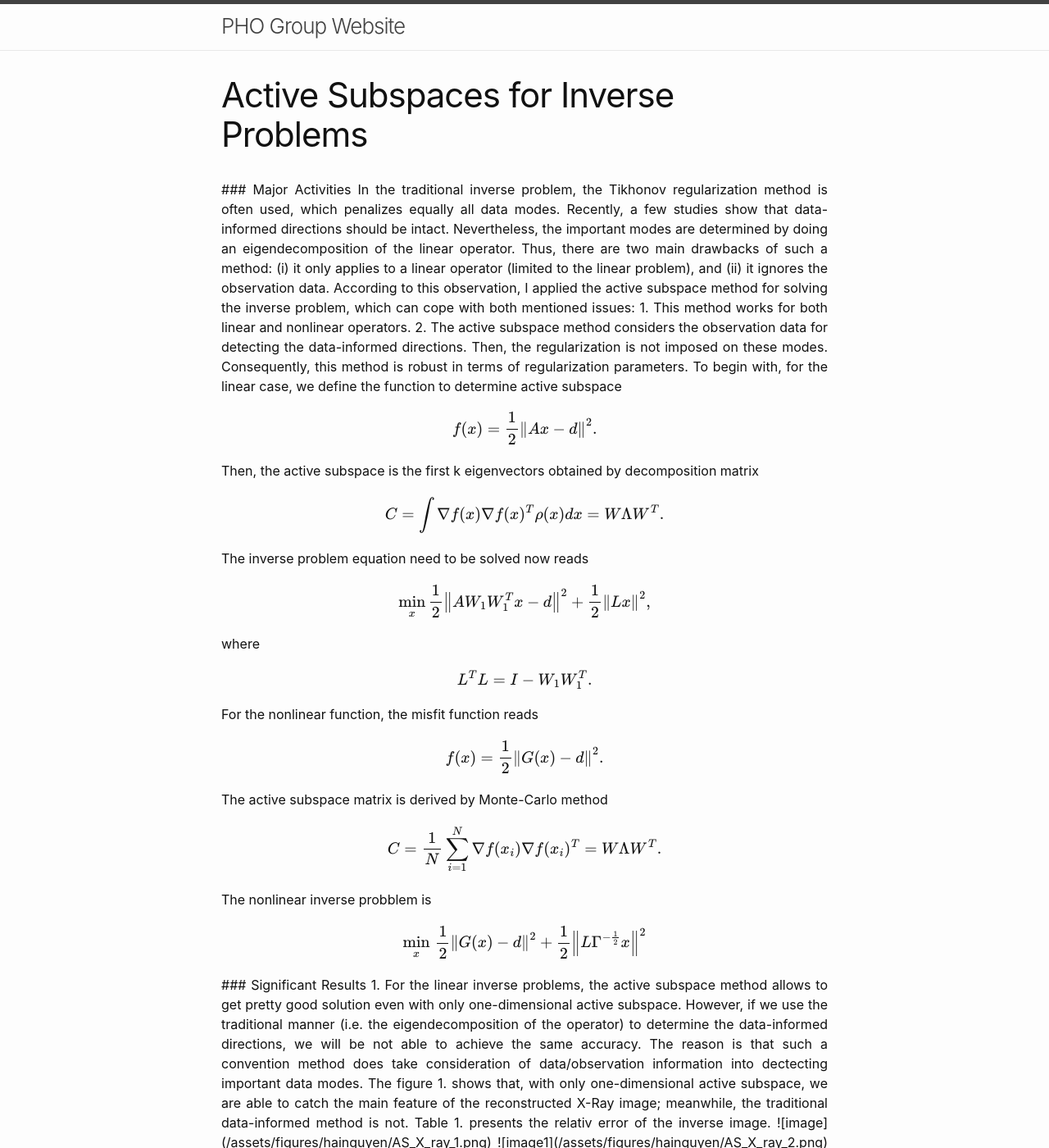
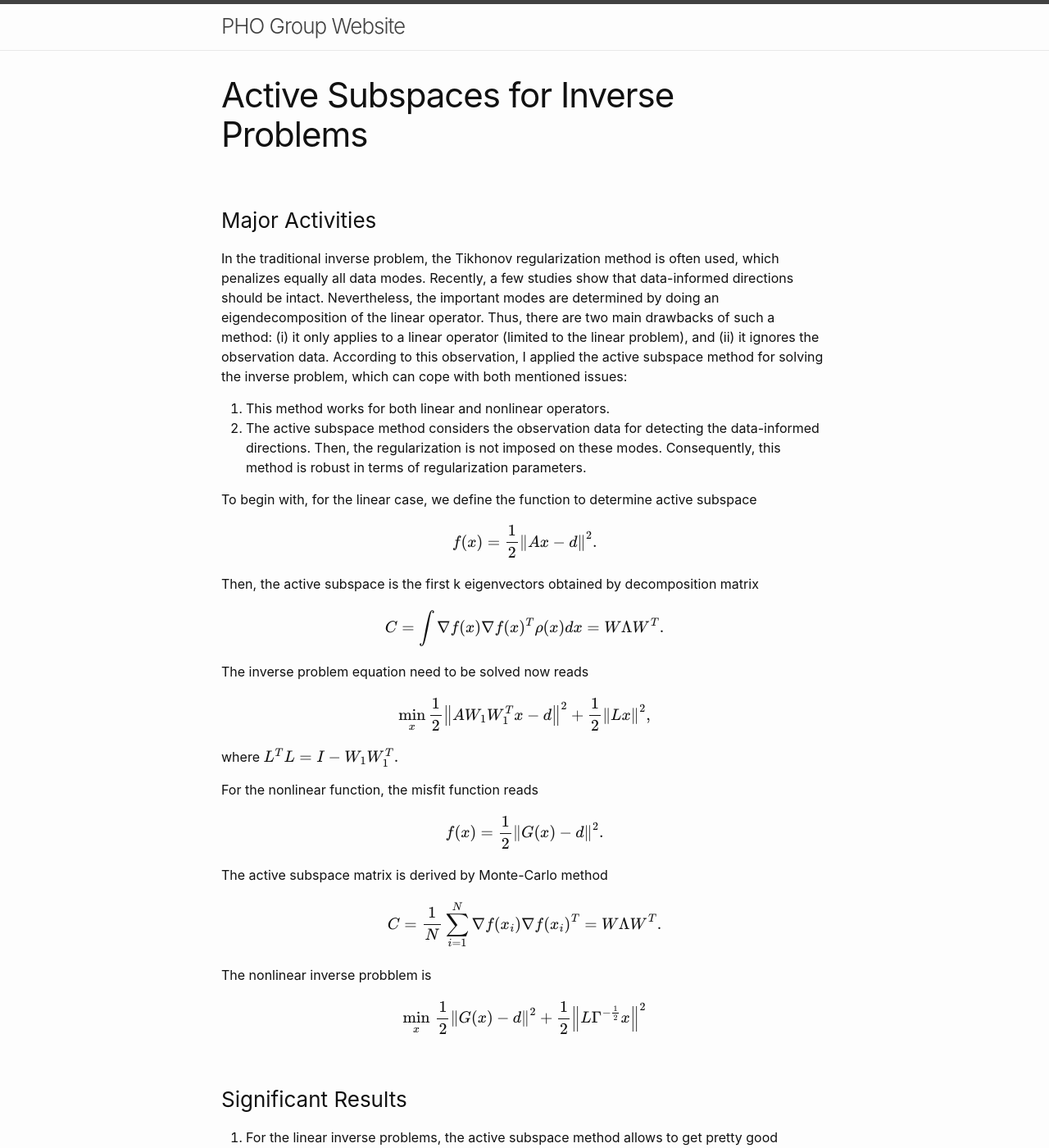
Before and after one commit to tscott-00/phogroup.github.io, a Jekyll site: the page built from cdse/active_subspaces_inverse_problems.md, in a window 1280 px wide and 1400 px high. Shown: the whole window at 82% size. Built offline with Jekyll 4.4.1, drawn with Linux system fonts in a browser that asks for light colours; formulas are drawn with MathJax 3; some of the changed text lies outside the part shown.

Commit message:
Hai fixed

```diff
--- a/cdse/active_subspaces_inverse_problems.md
+++ b/cdse/active_subspaces_inverse_problems.md
@@ -3,8 +3,6 @@ layout: page
 title: Active Subspaces for Inverse Problems
 permalink: /cdse/active_subspaces_inverse_problems
 ---
-
-<div style="text-align: justify">
 
 ### Major Activities
 
```
Also changed, not shown: cdse/model_constrained.md (+0 -2 lines).
